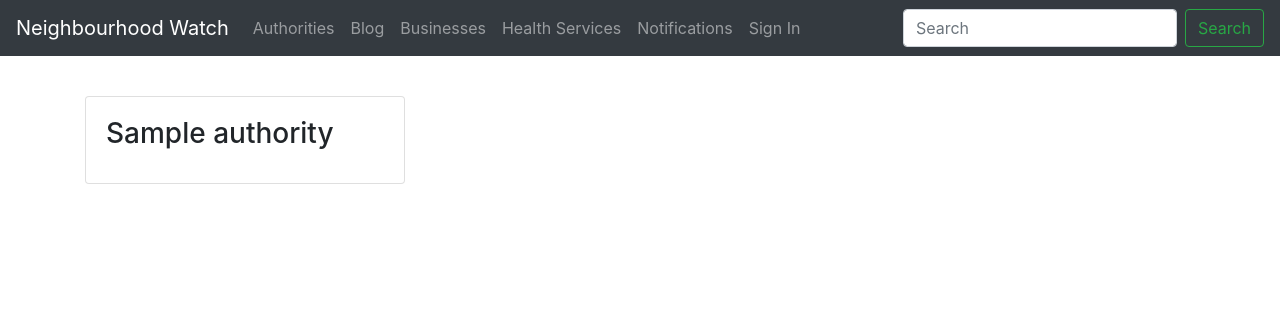
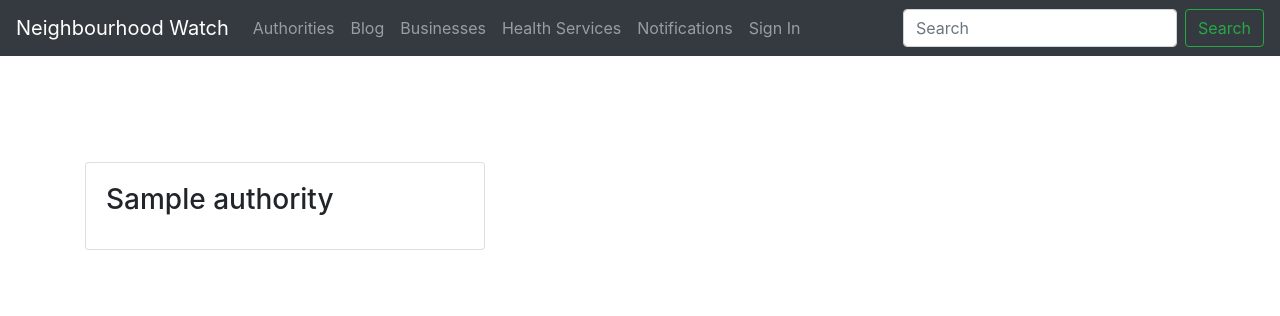
Before and after one commit to donaldkiplagat/Neighbourhood-Watch, a Django app: template hood/templates/authorities.html in a window 1280 px wide. Shown: the top 316 px of the page. Run offline with Django 3.2, Linux system fonts and the light colour scheme; the template is opened without the code that fills it: most values are stand-ins (such as "Sample title", 1, 10 or a date in 2020); some libraries are stand-ins or nearby versions.

```diff
--- a/hood/templates/authorities.html
+++ b/hood/templates/authorities.html
@@ -7,13 +7,16 @@
 
 <div class="container">
   <div class="row">
-    <div class="col-md-12 top-div" style="margin-top:40px;"></div>
+    <div class="col-md-12 top-div" style="margin-top:40px;">
+      <h1 style="color:white;text-align:center;">Authorities</h1>
+
+    </div>
   </div>
 
 <div class="row">
   {% for authority in authorities %}
   <div class="col-md-6">
-  <div class="card" style="width: 20rem;" >
+  <div class="card" style="width: 20rem;width: 25rem;margin-top:10px; ">
   <div class="card-body">
       <h3 class="card-title" data-toggle="modal" data-target="#{{authority.id}}">{{authority.name}}</h3>
   </div>
```
